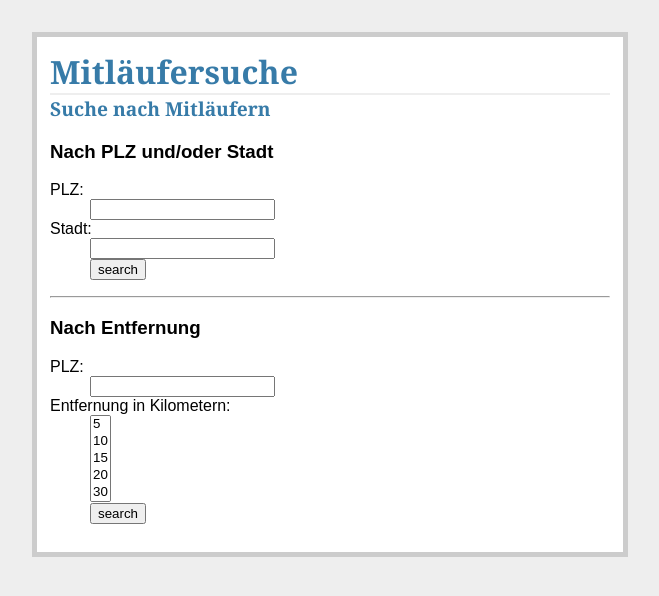
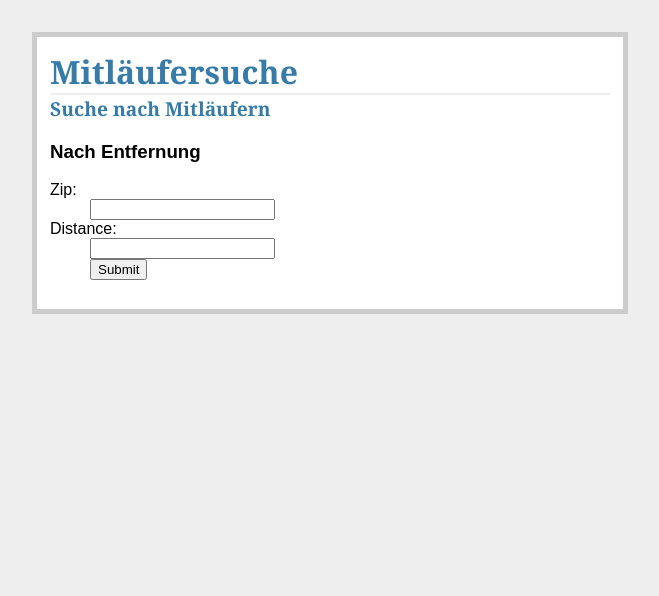
Before and after one commit to errtee/WGM-Search, a Python web app: template templates/search.html in a window 1280 px wide. Shown: the top 596 px of the page, without its empty margins (310-969 px from the left). Run offline with Jinja, Linux system fonts and the light colour scheme; the template is opened without the code that fills it, so the values that code supplies are empty, except form fields; form fields are guessed from the names that the template uses.

Commit message:
- Search form now uses WTForms - Errors are shown directly under input fields

```diff
--- a/templates/search.html
+++ b/templates/search.html
@@ -1,36 +1,20 @@
 {% extends "layout.html" %}
 {% block body %}
 <h2>Suche nach Mitläufern</h2>
-  <h3>Nach PLZ und/oder Stadt</h3>
-  {% if error %}<p class=error><strong>Error:</strong> {{ error }}{% endif %}
-  <form action="{{ url_for('search_entry') }}" method=post>
-    <dl>
-      <dt>PLZ:
-      <dd><input type=text name=zip>
-      <dt>Stadt:
-      <dd><input type=text name=city>
-      <dd><input type=submit value=search>
-      <input type=hidden name=searchtype value=search>
-    </dl>
-  </form>
-  <hr />
 <h3>Nach Entfernung</h3>
 <form action="{{ url_for('search_entry') }}" method=post>
 	<dl>
-      <dt>PLZ:
-      <dd><input type=text name=zip>
-      <dt>Entfernung in Kilometern:
-      <dd><select name=distance size="5">
-	      <option>5</option>
-	      <option>10</option>
-	      <option>15</option>
-	      <option>20</option>
-	      <option>30</option>
-	      <option>40</option>
-	      <option>50</option>
-      </select>
-      <dd><input type=submit value=search>
-      <input type=hidden name=searchtype value=geodb>
+		<dt>{{ form.zip.label }}:
+		<dd>{{ form.zip() }}
+		{% if form.zip.errors %}
+		<ul class="errors">{% for error in form.zip.errors %}<li>{{ error }}</li>{% endfor %}</ul>
+		{% endif %}
+		<dt>{{ form.distance.label }}:
+		<dd>{{ form.distance() }}
+		{% if form.distance.errors %}
+		<ul class="errors">{% for error in form.distance.errors %}<li>{{ error }}</li>{% endfor %}</ul>
+		{% endif %}
+		<dd>{{ form.submit }}
 	</dl>
 </form>
 {% endblock %}
```
Lines whose indentation alone changed are shown as unchanged.
